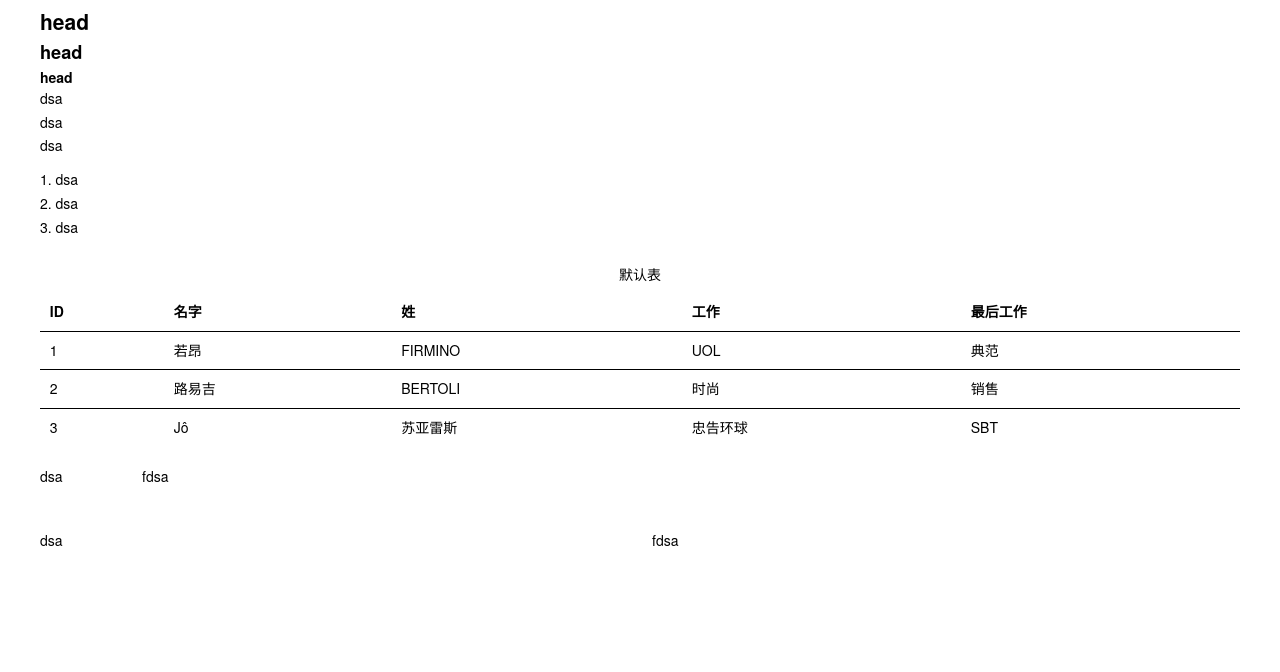
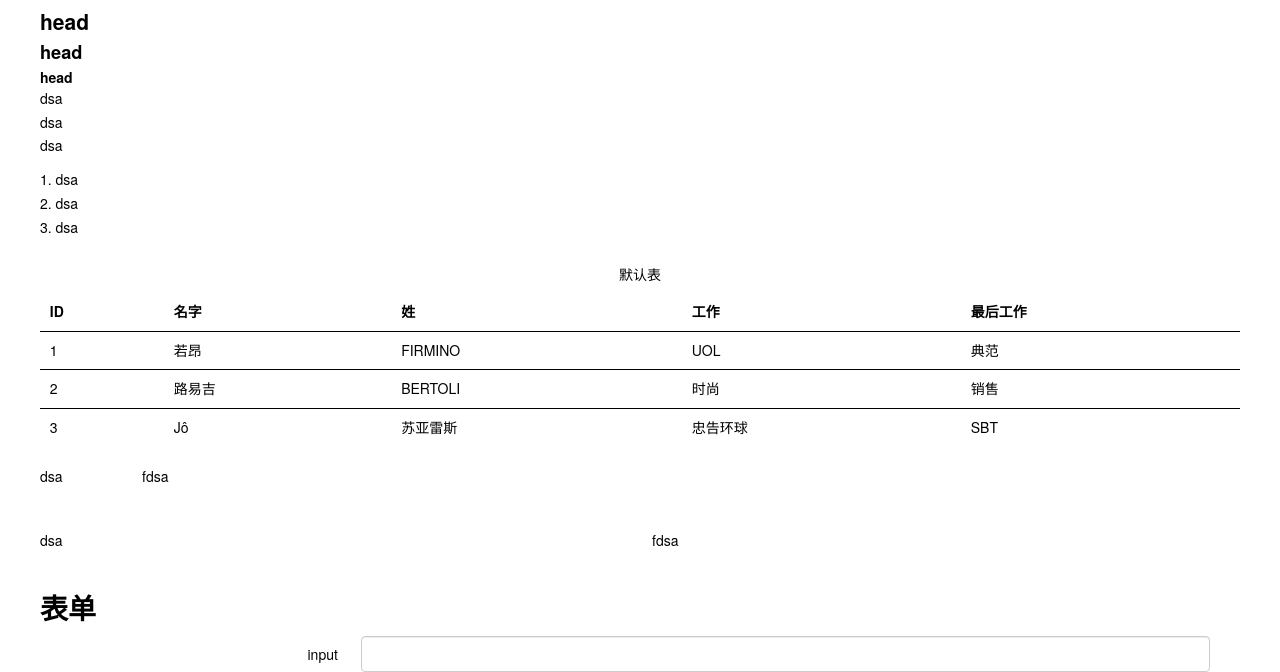
Before and after one commit to emodo/BaseUI, a website: page index.html in a window 1280 px wide. Shown: the part 130-802 px from the top of the page. Drawn offline with Linux system fonts and the light colour scheme.

Commit message:
添加表单结构

```diff
--- a/index.html
+++ b/index.html
@@ -93,6 +93,20 @@
           fdsa
         </div>
       </div>
+
+      <h2>表单</h2>
+      <div class="wrapper">
+        <div class="form">
+          <form action="">
+            <div class="form-group">
+              <label for="input" class="col-3 control-label">input</label>
+              <div class="col-9">
+                <input type="text" class="form-control" name="input" id="input">
+              </div>
+            </div>
+          </form>
+        </div>
+      </div>
     </div>
   </body>
 </html>
```
Also changed, not shown: less/miscs.less (line endings or trailing spaces), 1 other file.
